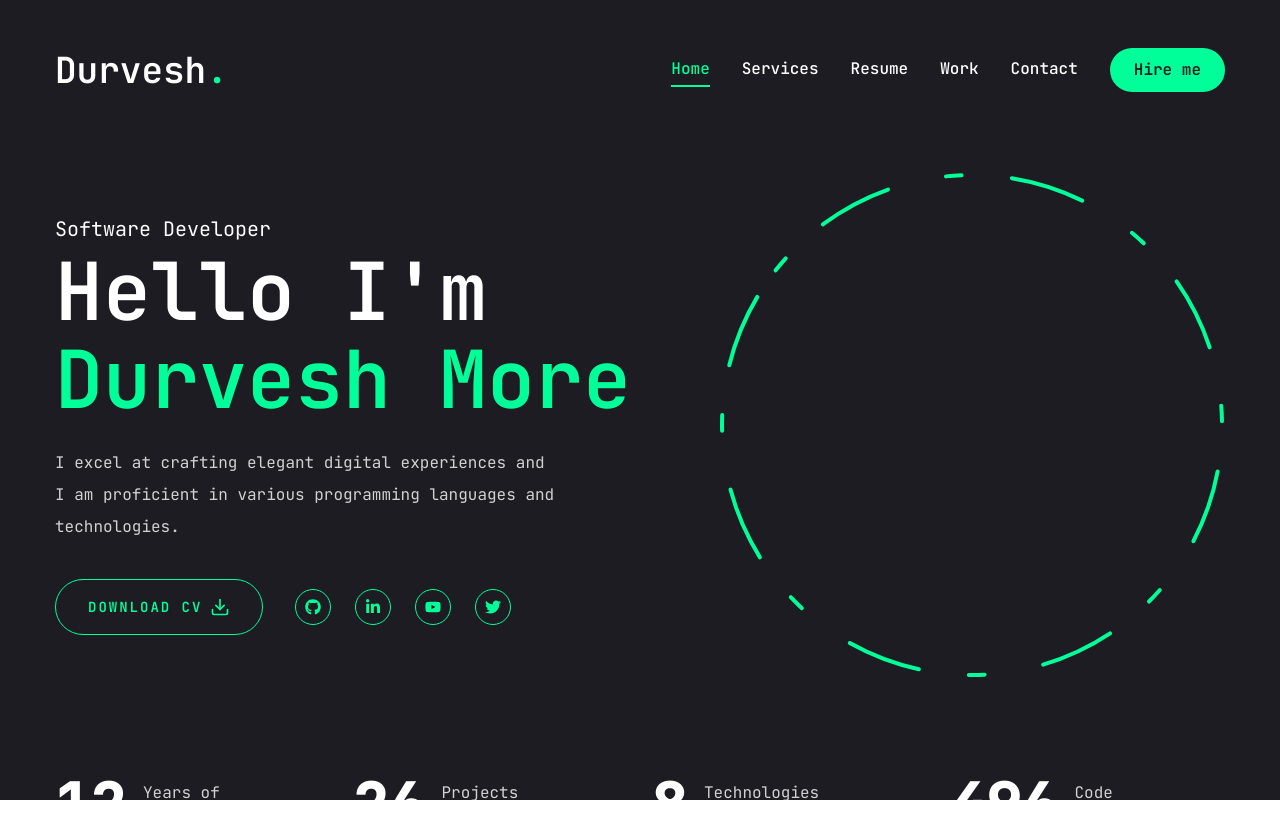
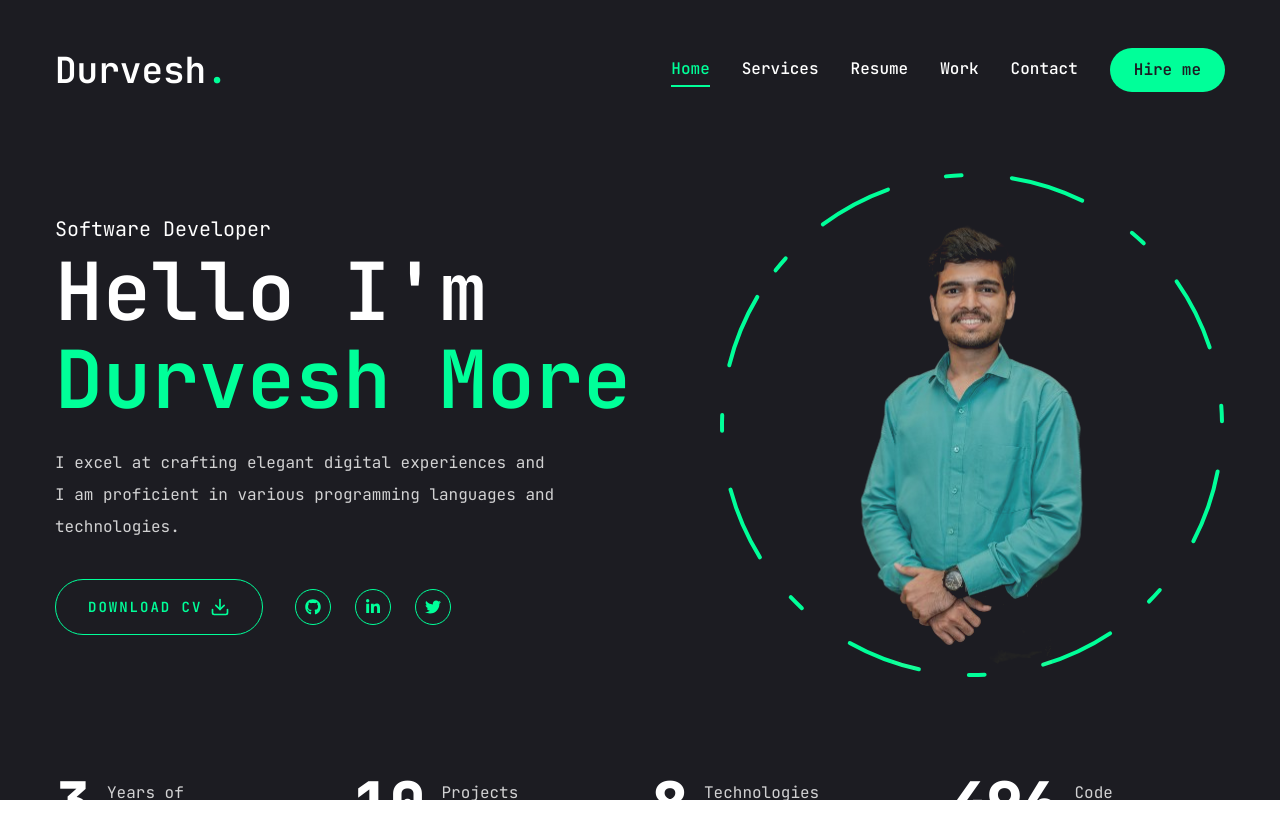
Before and after one commit to DurveshMore8/durveshmore, a Next.js app: page / in a window 1280 px wide. Shown: the top 838 px of the page. Built offline with nearby package versions, Linux system fonts and the light colour scheme.

Commit message:
feat: assets updated and sitemap attached

```diff
--- /dev/null
+++ b/app/contact/layout.jsx
@@ -0,0 +1,7 @@
+export const metadata = {
+  title: "Contact",
+};
+
+export default function ContactLayout({ children }) {
+  return children;
+}
--- a/app/layout.jsx
+++ b/app/layout.jsx
@@ -13,7 +13,10 @@ const jetbrainsMono = JetBrains_Mono({
 });
 
 export const metadata = {
-  title: "Durvesh More",
+  title: {
+    default: "Durvesh More",
+    template: "Durvesh More - %s",
+  },
   description: "A passionate Software Developer",
 };
 
--- /dev/null
+++ b/app/resume/layout.jsx
@@ -0,0 +1,7 @@
+export const metadata = {
+  title: "Resume",
+};
+
+export default function ResumeLayout({ children }) {
+  return children;
+}
--- /dev/null
+++ b/app/services/layout.jsx
@@ -0,0 +1,7 @@
+export const metadata = {
+  title: "Services",
+};
+
+export default function ServicesLayout({ children }) {
+  return children;
+}
--- /dev/null
+++ b/app/sitemap.jsx
@@ -0,0 +1,12 @@
+export const metadata = {
+  title: "Sitemap",
+};
+
+export default function sitemap() {
+  const routes = ["", "contact", "resume", "services", "work"];
+
+  return [...routes].map((route) => ({
+    url: `https://durveshmore.vercel.app/${route}`,
+    lastModified: new Date(),
+  }));
+}
--- /dev/null
+++ b/app/work/layout.jsx
@@ -0,0 +1,7 @@
+export const metadata = {
+  title: "Work",
+};
+
+export default function WorkLayout({ children }) {
+  return children;
+}
--- a/components/Photo.jsx
+++ b/components/Photo.jsx
@@ -22,14 +22,14 @@ const Photo = () => {
           }}
           className="w-[298px] h-[298px] xl:w-[498px] xl:h-[498px] mix-blend-lighten absolute"
         >
-          {/* <Image
+          <Image
             src="/assets/photo.png"
             priority
             quality={100}
             fill
             alt=""
             className="object-contain"
-          /> */}
+          />
         </motion.div>
 
         {/* circle */}
--- a/components/Social.jsx
+++ b/components/Social.jsx
@@ -5,19 +5,19 @@ import { FaGithub, FaYoutube, FaTwitter, FaLinkedinIn } from "react-icons/fa";
 const socials = [
   {
     icon: <FaGithub />,
-    path: "",
+    path: "https://github.com/DurveshMore8",
   },
   {
     icon: <FaLinkedinIn />,
-    path: "",
+    path: "https://www.linkedin.com/in/durveshmore/",
   },
-  {
-    icon: <FaYoutube />,
-    path: "",
-  },
+  // {
+  //   icon: <FaYoutube />,
+  //   path: "",
+  // },
   {
     icon: <FaTwitter />,
-    path: "",
+    path: "https://x.com/Durvesh8403",
   },
 ];
 
@@ -26,7 +26,12 @@ const Social = ({ containerStyles, iconStyles }) => {
     <div className={containerStyles}>
       {socials.map((item, index) => {
         return (
-          <Link key={index} href={item.path} className={iconStyles}>
+          <Link
+            key={index}
+            href={item.path}
+            className={iconStyles}
+            target="_blank"
+          >
             {item.icon}
           </Link>
         );
--- a/components/Stats.jsx
+++ b/components/Stats.jsx
@@ -4,11 +4,11 @@ import CountUp from "react-countup";
 
 const stats = [
   {
-    num: 12,
+    num: 3,
     text: "Years of experience",
   },
   {
-    num: 26,
+    num: 10,
     text: "Projects completed",
   },
   {
```
Also changed, not shown: public/assets/photo.png.
